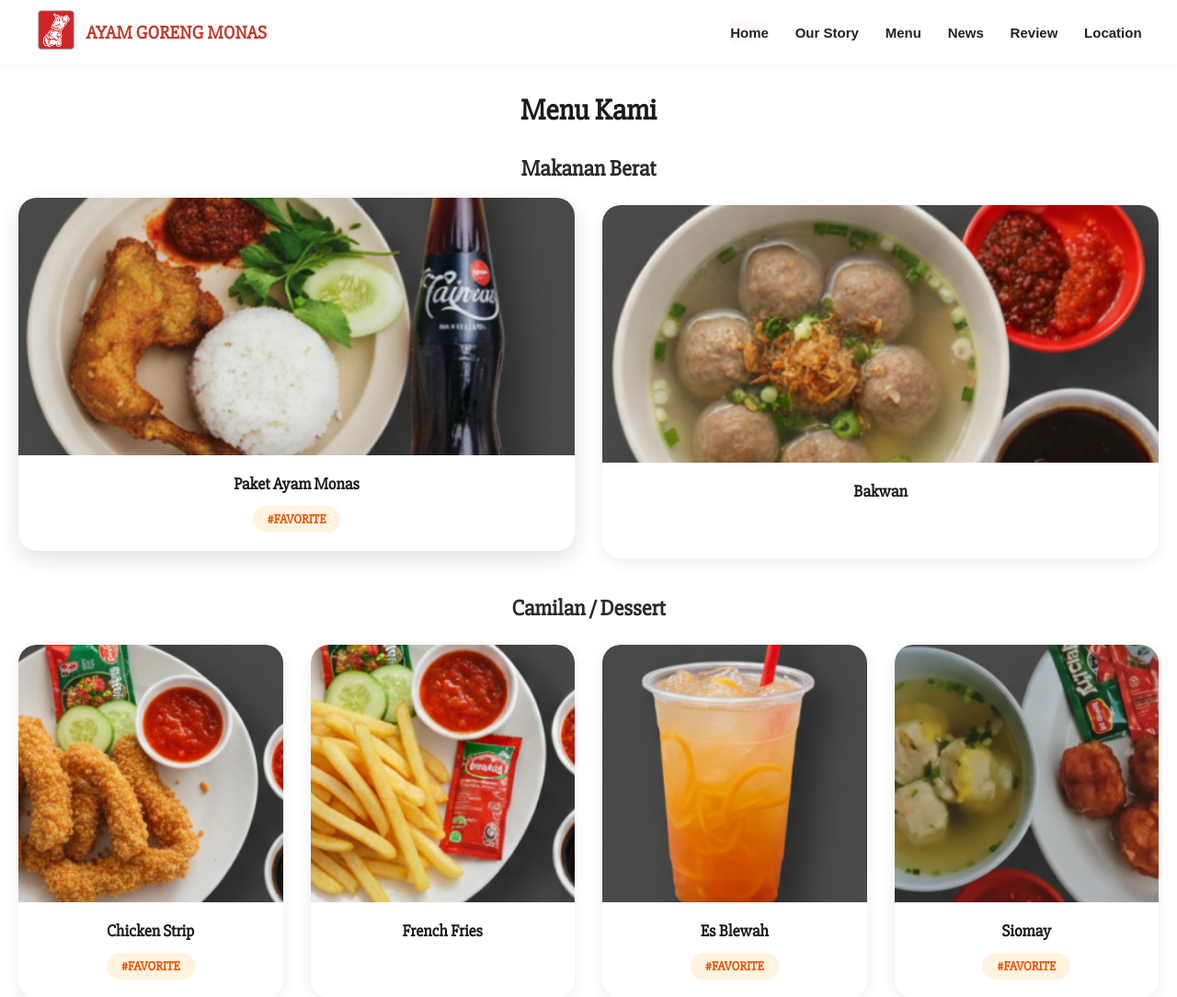
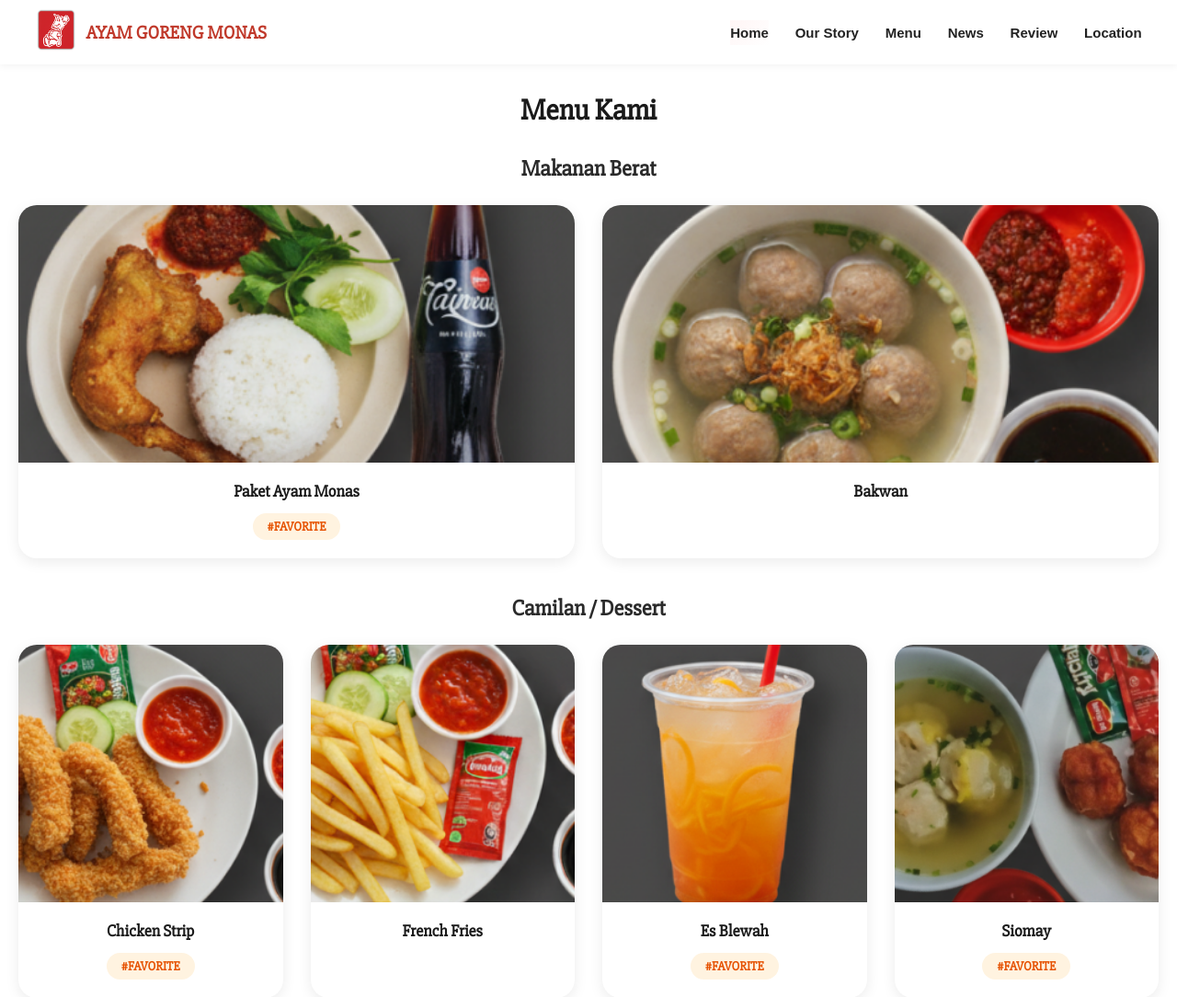
Before and after one commit to Britamaxx/Ayam-Goreng-Monas-Web, a PHP site: page /menu.html in a window 1280 px wide, with the pointer over the restyled element. Shown: the top 1084 px of the page at 92% size. Run offline with PHP 8.4, Linux system fonts and the light colour scheme; a stand-in replaces the project's code that opens the database connection.

Commit message:
hapus hover

```diff
--- a/Style/menu.css
+++ b/Style/menu.css
@@ -43,11 +43,6 @@
   cursor: pointer;
 }
 
-.menu-item:hover {
-  transform: translateY(-8px);
-  box-shadow: 0 8px 25px rgba(0, 0, 0, 0.12);
-}
-
 .menu-item img {
   width: 100%;
   height: 280px;
```
